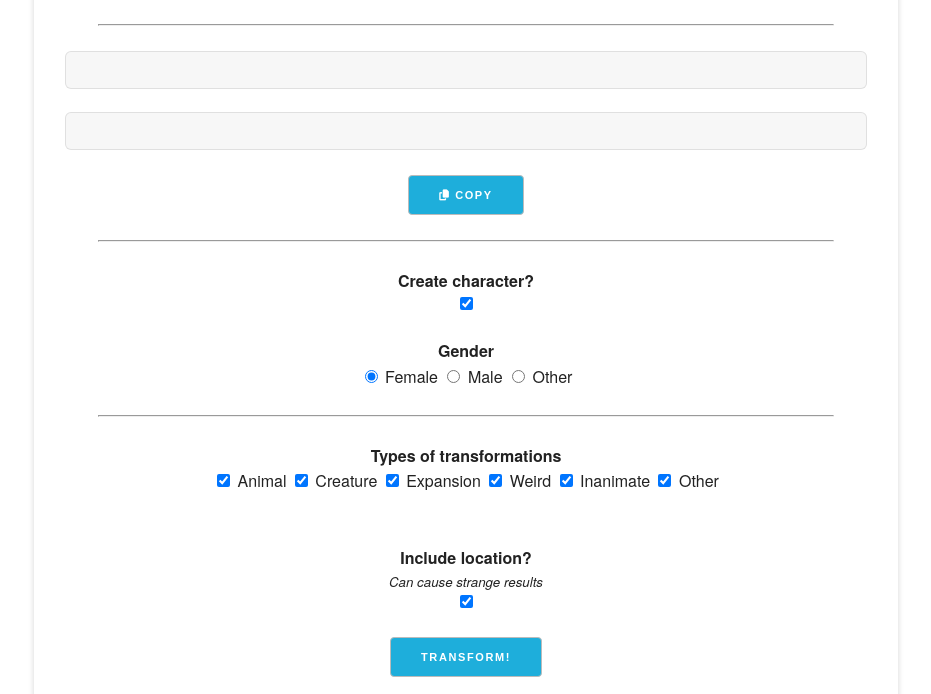
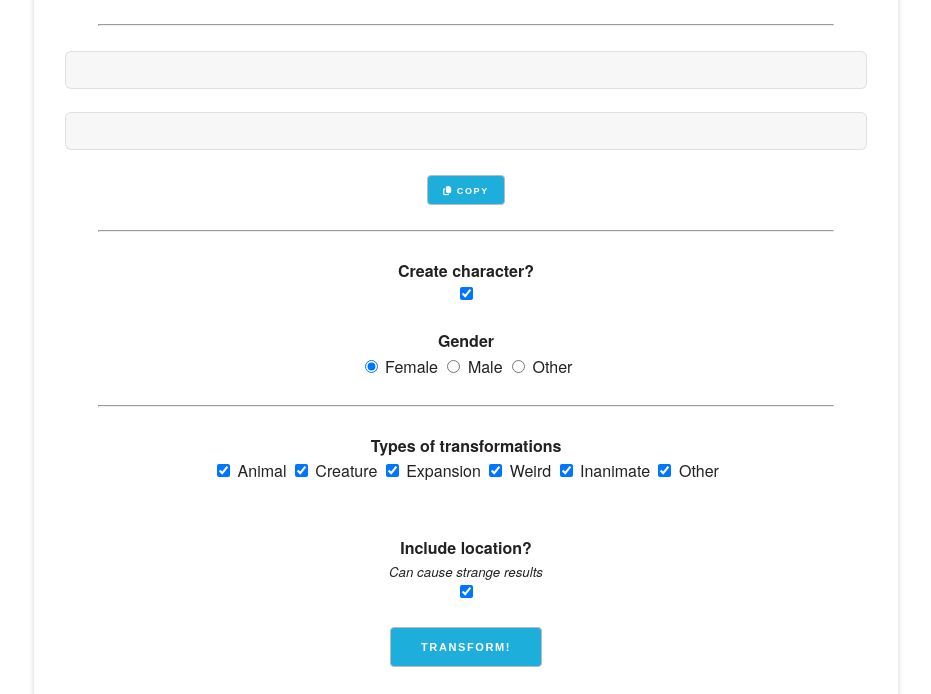
Before and after one commit to Unidentified-TF/TF-Generator, a plain HTML site: page index.html in a window 1280 px wide. Shown: the part 106-800 px from the top of the page, without its empty margins (174-1105 px from the left). Drawn offline with Linux system fonts and the light colour scheme.

Commit message:
Update styles.css

```diff
--- a/public/styles.css
+++ b/public/styles.css
@@ -50,6 +50,13 @@ button:hover {
   color: black;
   background: #e0e0e0;
 }
+.copy{
+  font-size: 9px;
+  padding: 0 15px;
+  height: 30px;
+  line-height: 30px;
+
+}
 
 a {
   color: #1EAEDB;
```
